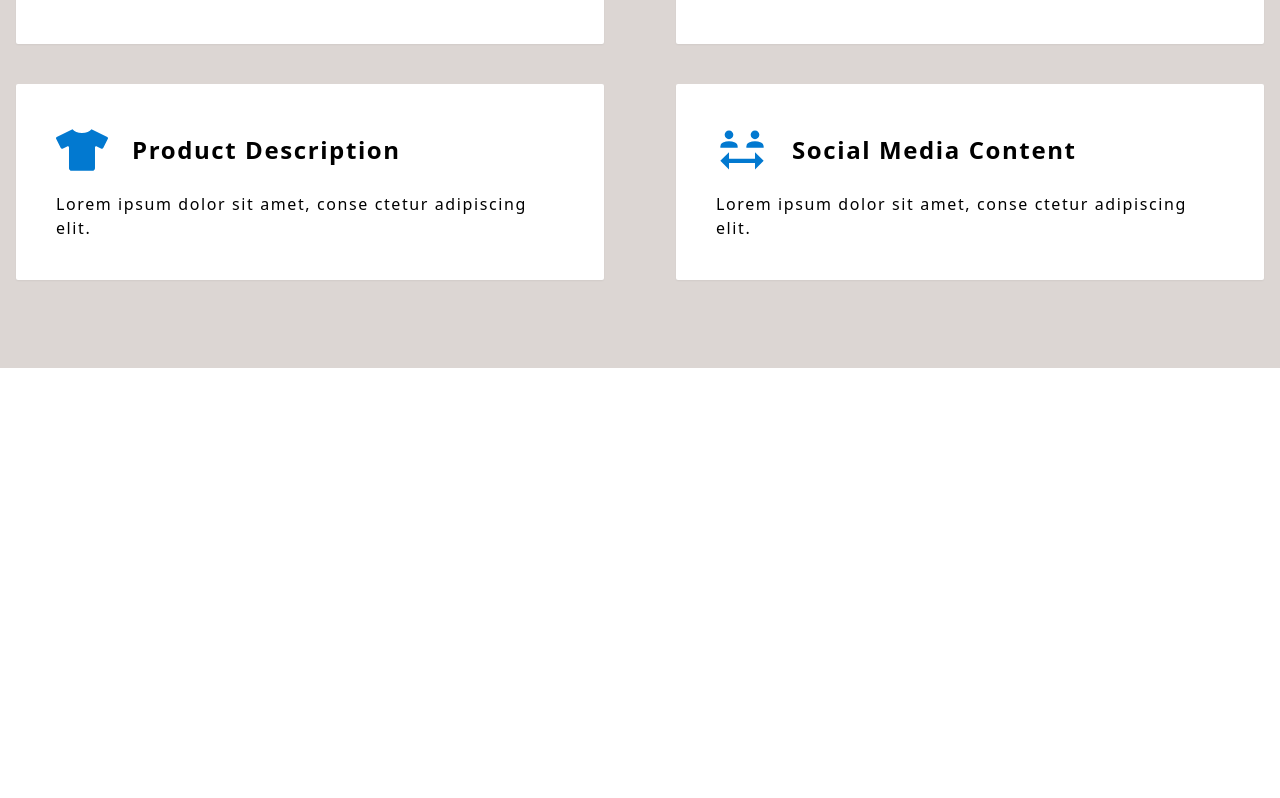
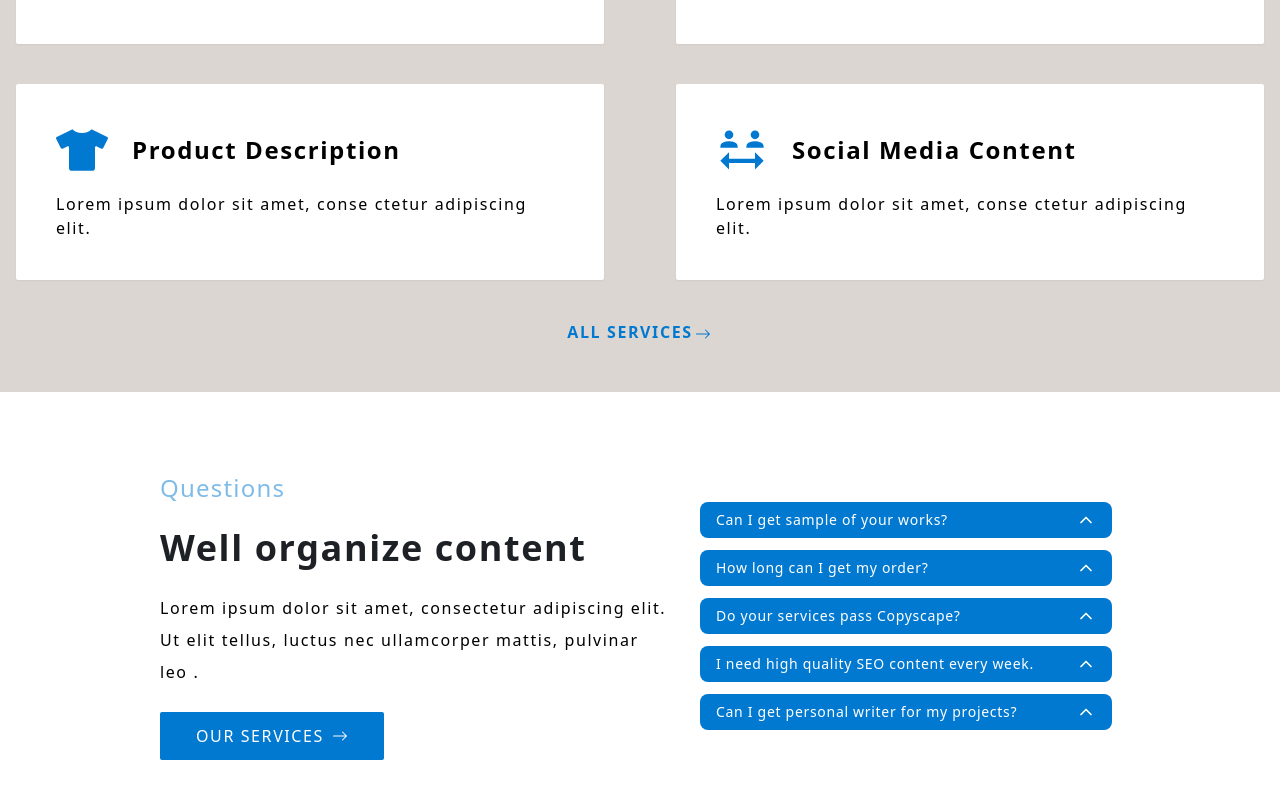
Before and after one commit to anm27/global-probes, a React (Create React App) app: page / in a window 1280 px wide. Shown: the part 1822-2620 px from the top of the page. Before the commit the page ends 2190 px from the top, so only its background shows below. Built offline with nearby package versions, Linux system fonts and the light colour scheme.

Commit message:
CP-7 Q&A section done

```diff
--- a/package.json
+++ b/package.json
@@ -3,6 +3,7 @@
   "version": "0.1.0",
   "private": true,
   "dependencies": {
+    "@headlessui/react": "^1.7.7",
     "@testing-library/jest-dom": "^5.16.5",
     "@testing-library/react": "^13.4.0",
     "@testing-library/user-event": "^13.5.0",
--- /dev/null
+++ b/src/components/Questions.js
@@ -0,0 +1,143 @@
+import React from "react";
+import { Disclosure } from "@headlessui/react";
+// import { AiOutlineMinus, AiOutlinePlus } from "react-icons/ai";
+import { FiChevronUp } from "react-icons/fi";
+import { BsArrowRight } from "react-icons/bs";
+
+const Questions = () => {
+  return (
+    <div className="bg-white lg:space-x-6 xs:block md:flex md:text-start lg:flex lg:px-40 items-center justify-between py-20 tracking-widest">
+      <div className="md:px-4 md:py-6">
+        <div className="block space-y-6 lg:w-508 leading-loose">
+          <h2 className="text-start opacity-50 text-2xl text-primaryColor tracking-wider">
+            Questions
+          </h2>
+          <h1 className="font-bold med:text-4xl md:text-2xl text-headingColor">
+            Well organize content
+          </h1>
+          <p>
+            Lorem ipsum dolor sit amet, consectetur adipiscing elit. Ut elit
+            tellus, luctus nec ullamcorper mattis, pulvinar leo .
+          </p>
+          <div className="xs:flex smd:grid gap-4">
+            <div className="flex items-center justify-center text-center space-x-2 mdm:px-9 sml:px-4 sml:text-xs py-3 bg-primaryColor text-white rounded-sm">
+              <button className="text-base">OUR SERVICES</button>
+              <BsArrowRight />
+            </div>
+          </div>
+        </div>
+      </div>
+      <div className="w-full">
+        <div className="mx-auto w-full max-w-md xs:grid gap-3 rounded-2xl bg-white p-2">
+          <Disclosure>
+            {({ open }) => (
+              <>
+                <Disclosure.Button className="flex w-full justify-between rounded-lg bg-primaryColor px-4 py-2 text-left text-sm font-medium text-white focus:outline-none focus-visible:ring focus-visible:ring-primaryColor focus-visible:ring-opacity-75">
+                  <span className="tracking-wider">
+                    Can I get sample of your works?
+                  </span>
+                  <FiChevronUp
+                    className={`${
+                      open ? "rotate-180 transform" : ""
+                    } h-5 w-5 text-white`}
+                  />
+                </Disclosure.Button>
+                <Disclosure.Panel className="px-4 pt-4 pb-2 text-sm text-gray-500 tracking-wider">
+                  Velit aliquet sagittis id consectetur purus ut faucibus. Nulla
+                  malesuada pellentesque elit eget gravida cum sociis. Arcu ac
+                  tortor dignissim convallis aenean et tortor at risus.
+                </Disclosure.Panel>
+              </>
+            )}
+          </Disclosure>
+          <Disclosure>
+            {({ open }) => (
+              <>
+                <Disclosure.Button className="flex w-full justify-between rounded-lg bg-primaryColor px-4 py-2 text-left text-sm font-medium text-white focus:outline-none focus-visible:ring focus-visible:ring-primaryColor focus-visible:ring-opacity-75">
+                  <span className="tracking-wider">
+                    How long can I get my order?
+                  </span>
+                  <FiChevronUp
+                    className={`${
+                      open ? "rotate-180 transform" : ""
+                    } h-5 w-5 text-white`}
+                  />
+                </Disclosure.Button>
+                <Disclosure.Panel className="px-4 pt-4 pb-2 text-sm text-gray-500 tracking-wider">
+                  Velit aliquet sagittis id consectetur purus ut faucibus. Nulla
+                  malesuada pellentesque elit eget gravida cum sociis. Arcu ac
+                  tortor dignissim convallis aenean et tortor at risus.
+                </Disclosure.Panel>
+              </>
+            )}
+          </Disclosure>
+          <Disclosure>
+            {({ open }) => (
+              <>
+                <Disclosure.Button className="flex w-full justify-between rounded-lg bg-primaryColor px-4 py-2 text-left text-sm font-medium text-white focus:outline-none focus-visible:ring focus-visible:ring-primaryColor focus-visible:ring-opacity-75">
+                  <span className="tracking-wider">
+                    Do your services pass Copyscape?
+                  </span>
+                  <FiChevronUp
+                    className={`${
+                      open ? "rotate-180 transform" : ""
+                    } h-5 w-5 text-white`}
+                  />
+                </Disclosure.Button>
+                <Disclosure.Panel className="px-4 pt-4 pb-2 text-sm text-gray-500 tracking-wider">
+                  Velit aliquet sagittis id consectetur purus ut faucibus. Nulla
+                  malesuada pellentesque elit eget gravida cum sociis. Arcu ac
+                  tortor dignissim convallis aenean et tortor at risus.
+                </Disclosure.Panel>
+              </>
+            )}
+          </Disclosure>
+          <Disclosure>
+            {({ open }) => (
+              <>
+                <Disclosure.Button className="flex w-full justify-between rounded-lg bg-primaryColor px-4 py-2 text-left text-sm font-medium text-white focus:outline-none focus-visible:ring focus-visible:ring-primaryColor focus-visible:ring-opacity-75">
+                  <span className="tracking-wider">
+                    I need high quality SEO content every week.
+                  </span>
+                  <FiChevronUp
+                    className={`${
+                      open ? "rotate-180 transform" : ""
+                    } h-5 w-5 text-white`}
+                  />
+                </Disclosure.Button>
+                <Disclosure.Panel className="px-4 pt-4 pb-2 text-sm text-gray-500 tracking-wider">
+                  Velit aliquet sagittis id consectetur purus ut faucibus. Nulla
+                  malesuada pellentesque elit eget gravida cum sociis. Arcu ac
+                  tortor dignissim convallis aenean et tortor at risus.
+                </Disclosure.Panel>
+              </>
+            )}
+          </Disclosure>
+          <Disclosure>
+            {({ open }) => (
+              <>
+                <Disclosure.Button className="flex w-full justify-between rounded-lg bg-primaryColor px-4 py-2 text-left text-sm font-medium text-white focus:outline-none focus-visible:ring focus-visible:ring-primaryColor focus-visible:ring-opacity-75">
+                  <span className="tracking-wider">
+                    Can I get personal writer for my projects?
+                  </span>
+                  <FiChevronUp
+                    className={`${
+                      open ? "rotate-180 transform" : ""
+                    } h-5 w-5 text-white`}
+                  />
+                </Disclosure.Button>
+                <Disclosure.Panel className="px-4 pt-4 pb-2 text-sm text-gray-500 tracking-wider">
+                  Velit aliquet sagittis id consectetur purus ut faucibus. Nulla
+                  malesuada pellentesque elit eget gravida cum sociis. Arcu ac
+                  tortor dignissim convallis aenean et tortor at risus.
+                </Disclosure.Panel>
+              </>
+            )}
+          </Disclosure>
+        </div>
+      </div>
+    </div>
+  );
+};
+
+export default Questions;
--- a/src/components/Services.js
+++ b/src/components/Services.js
@@ -3,6 +3,8 @@ import { CgWebsite } from "react-icons/cg";
 import { GiMagnifyingGlass } from "react-icons/gi";
 import { FaTshirt } from "react-icons/fa";
 import { MdSocialDistance } from "react-icons/md";
+import { Link } from "react-router-dom";
+import { BsArrowRight } from "react-icons/bs";
 
 const Services = () => {
   const primaryColor = "#0279d0";
@@ -54,6 +56,12 @@ const Services = () => {
           <p>Lorem ipsum dolor sit amet, conse ctetur adipiscing elit.</p>
         </div>
       </div>
+      <Link to="/services">
+        <div className="flex font-semibold items-center justify-center">
+          <h2 className="uppercase text-primaryColor">All services</h2>
+          <BsArrowRight className="pt-1" color="#0279d0" size={20} />
+        </div>
+      </Link>
     </div>
   );
 };
--- a/src/pages/HomePage.js
+++ b/src/pages/HomePage.js
@@ -2,6 +2,7 @@ import React from "react";
 import About from "../components/About";
 import Header from "../components/Header";
 import HeroSection from "../components/HeroSection";
+import Questions from "../components/Questions";
 import Services from "../components/Services";
 
 const HomePage = () => {
@@ -11,6 +12,7 @@ const HomePage = () => {
       <HeroSection />
       <About />
       <Services />
+      <Questions />
     </div>
   );
 };
--- a/src/pages/Services.js
+++ b/src/pages/Services.js
@@ -1,10 +1,50 @@
+import { Disclosure } from "@headlessui/react";
 import React from "react";
+import { AiOutlineMinus, AiOutlinePlus } from "react-icons/ai";
 import Header from "../components/Header";
 
 const Services = () => {
   return (
     <div>
       <Header />
+      <Disclosure
+        as="div"
+        key="service"
+        className="border-t border-gray-200 px-4 py-6"
+      >
+        {({ open }) => (
+          <>
+            <h3 className="-mx-2 -my-3 flow-root">
+              <Disclosure.Button className="flex w-full items-center justify-between bg-white px-2 py-3 text-gray-400 hover:text-gray-500">
+                <span className="font-medium text-gray-900">Name</span>
+                <span className="ml-6 flex items-center">
+                  {open ? (
+                    <AiOutlineMinus className="h-5 w-5" aria-hidden="true" />
+                  ) : (
+                    <AiOutlinePlus className="h-5 w-5" aria-hidden="true" />
+                  )}
+                </span>
+              </Disclosure.Button>
+            </h3>
+            <Disclosure.Panel className="pt-6">
+              <div className="space-y-6">
+                <div key="something" className="flex items-center">
+                  <input
+                    defaultValue="Hi"
+                    className="h-4 w-4 rounded border-gray-300 text-indigo-600 focus:ring-indigo-500"
+                  />
+                  <label
+                    htmlFor="You"
+                    className="ml-3 min-w-0 flex-1 text-gray-500"
+                  >
+                    Hey You
+                  </label>
+                </div>
+              </div>
+            </Disclosure.Panel>
+          </>
+        )}
+      </Disclosure>
     </div>
   );
 };
```
Also changed, not shown: 1 other file (tests, documents, lock files or other folders).
